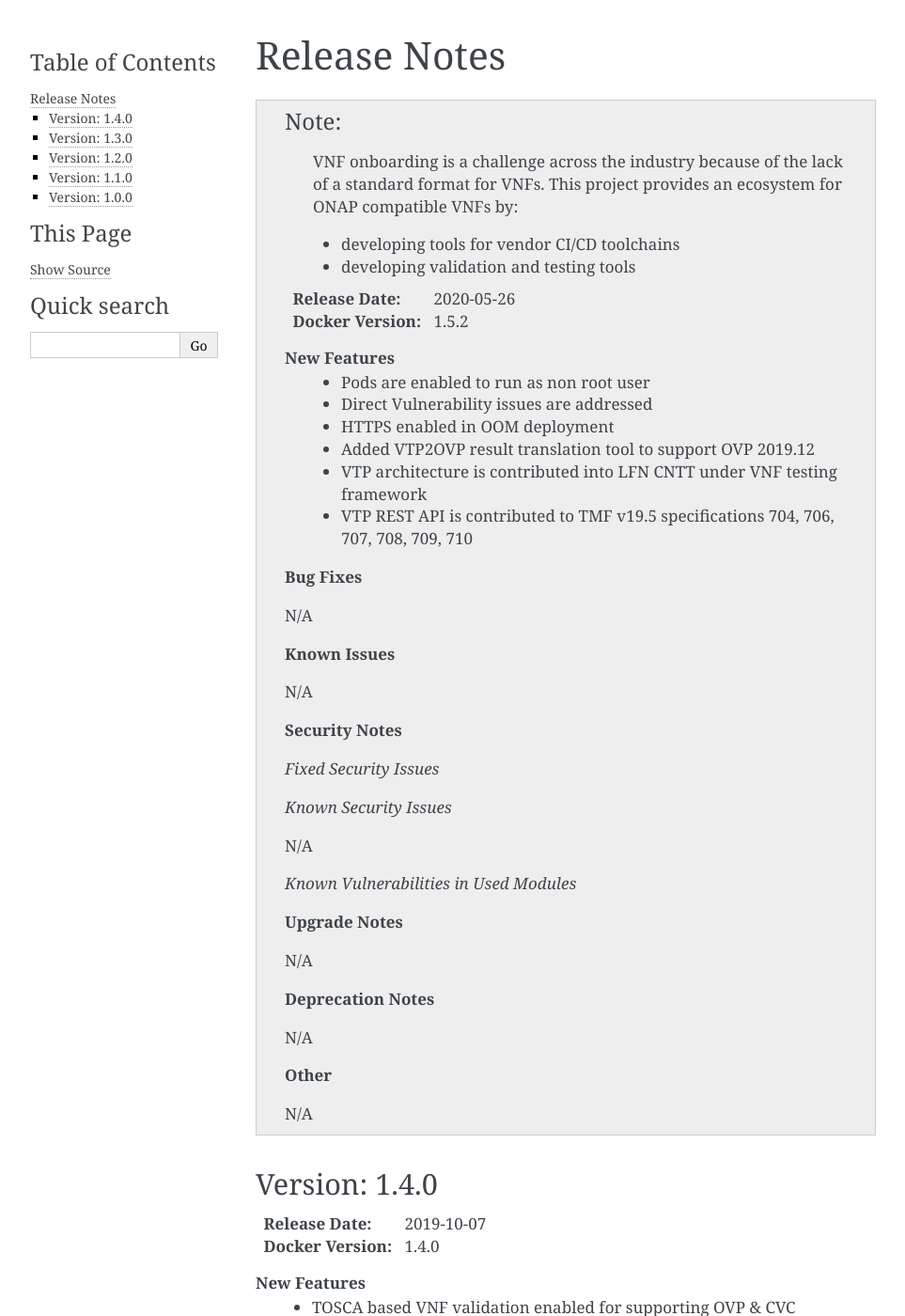
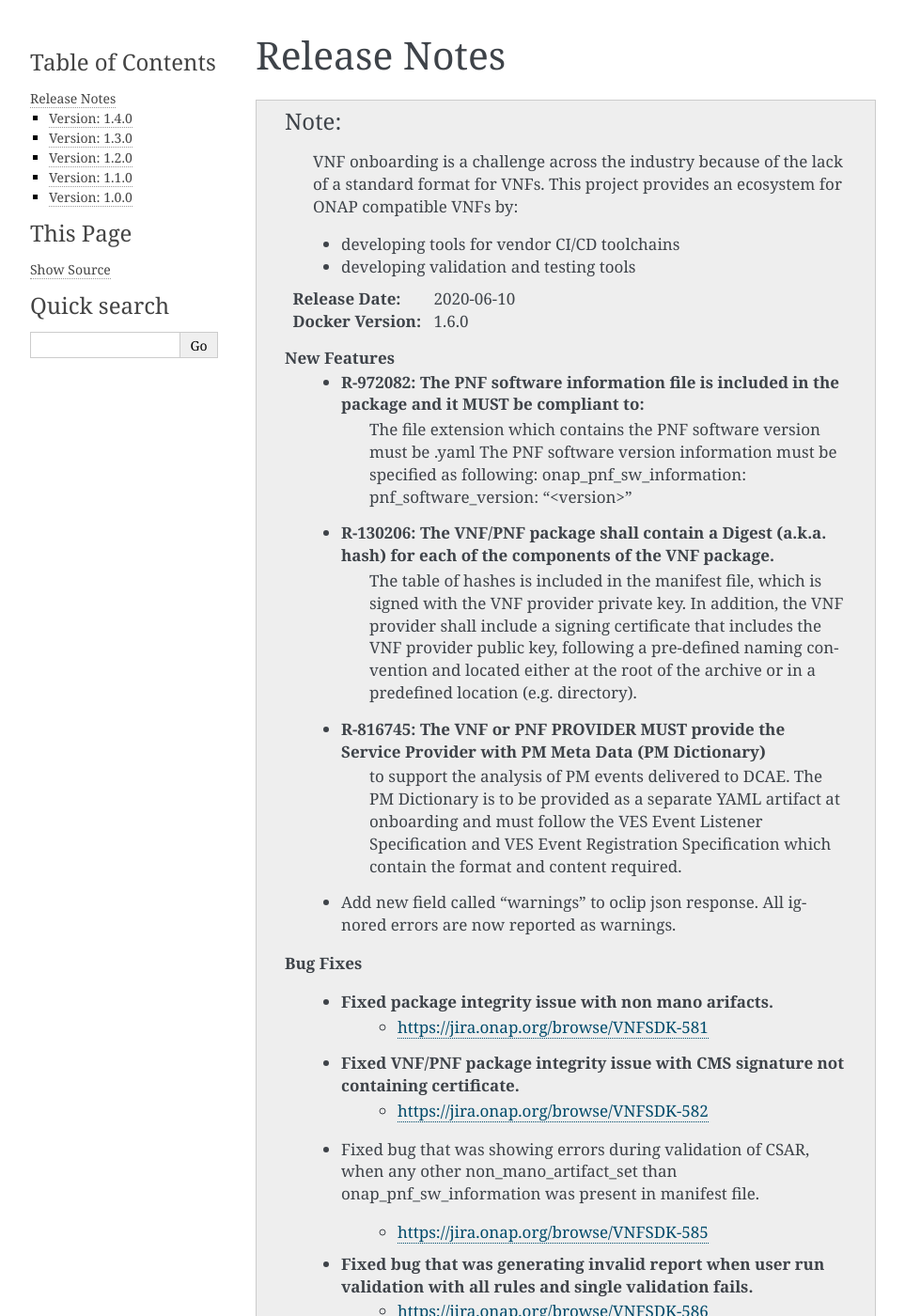
Before and after one commit to onap/vnfsdk-model, a Sphinx documentation site: the page built from docs/release-notes.rst, in a window 1280 px wide and 1400 px high. Shown: the whole window at 94% size, without its empty margins (148-1111 px from the left). Built offline with Sphinx 7.4.7, drawn with Linux system fonts in a browser that asks for light colours; pages that are not in the unit, such as notebooks, are missing from menus; some of the changed text lies outside the part shown.

Commit message:
Update release-notes with version 1.6.0.
Signed-off-by: Bartosz Gardziejewski <bartosz.gardziejewski@nokia.com>
Change-Id: I3937fb95adf36aa4dceff9df37792c43e7566662
Issue-ID: VNFSDK-655

```diff
--- a/docs/release-notes.rst
+++ b/docs/release-notes.rst
@@ -13,6 +13,93 @@ Release Notes
 
    * developing tools for vendor CI/CD toolchains
    * developing validation and testing tools
+
+
+ Version: 1.6.0
+ --------------
+
+ :Release Date: 2020-06-10
+ :Docker Version: 1.6.0
+
+
+ **New Features**
+  * R-972082: The PNF software information file is included in the package and it MUST be compliant to:
+        The file extension which contains the PNF software version must be .yaml
+        The PNF software version information must be specified as following: onap_pnf_sw_information: pnf_software_version:  "<version>"
+  * R-130206: The VNF/PNF package shall contain a Digest (a.k.a. hash) for each of the components of the VNF package.
+        The table of hashes is included in the manifest file, which is signed with the VNF provider private key.
+        In addition, the VNF provider shall include a signing certificate that includes the VNF provider public key,
+        following a pre-defined naming convention and located either at the root of the archive or in a predefined location (e.g. directory).
+  * R-816745: The VNF or PNF PROVIDER MUST provide the Service Provider with PM Meta Data (PM Dictionary)
+        to support the analysis of PM events delivered to DCAE. The PM Dictionary is to be provided as a separate YAML artifact at onboarding and must follow
+        the VES Event Listener Specification and VES Event Registration Specification
+        which contain the format and content required.
+  * Add new field called "warnings" to oclip json response. All ignored errors are now reported as warnings.
+
+
+ **Bug Fixes**
+
+  * Fixed package integrity issue with non mano arifacts.
+     - https://jira.onap.org/browse/VNFSDK-581
+  * Fixed VNF/PNF package integrity issue with CMS signature not containing certificate.
+     - https://jira.onap.org/browse/VNFSDK-582
+  * Fixed bug that was showing errors during validation of CSAR,
+    when any other non_mano_artifact_set than onap_pnf_sw_information was present in manifest file.
+     - https://jira.onap.org/browse/VNFSDK-585
+  * Fixed bug that was generating invalid report when user run validation with all rules and single validation fails.
+     - https://jira.onap.org/browse/VNFSDK-586
+  * Fixed bug that was causing problem with loading rules properties.
+     - https://jira.onap.org/browse/VNFSDK-587
+  * Fixed package security SOL004 Option 1 make rule less restrictive as this rule is not implemented in SDC Onboarding
+     - https://jira.onap.org/browse/VNFSDK-595
+  * Fixed VNFSDK doesn't check if all files in package are listed in manifest file
+     - https://jira.onap.org/browse/VNFSDK-583
+  * Fixed rule R01123 that was reporting all files in ZIP as not present in manifest
+     - https://jira.onap.org/browse/VNFSDK-583
+  * Fixed rule R816745 that wasn't sending all exceptions connected with YAML parsing as validation error
+     - https://jira.onap.org/browse/VNFSDK-644
+  * Fixed rule R816745 that was searching for the path to PM_Dictionary in manifest file under name source,
+      instead of Source (starting with a capital letter).
+      Now  both versions (source and Source) are accepted by this rule.
+     - https://jira.onap.org/browse/VNFSDK-645
+  * Fixed rule R130206 CMS and certificate searching and validation mechanism
+     - https://jira.onap.org/browse/VNFSDK-595
+
+
+ **Known Issues**
+
+ N/A
+
+ **Security Notes**
+
+ * Fixed Security Issues*
+
+  * Upgraded from java 8 to java 11
+    - https://jira.onap.org/browse/VNFSDK-646
+  * Added non-vulnerable log4j version
+    - https://jira.onap.org/browse/VNFSDK-553
+  * Update certs expiration date from default 30 days to 730 days (2 years)
+    - https://jira.onap.org/browse/VNFSDK-650
+
+
+ *Known Security Issues*
+
+ N/A
+
+ *Known Vulnerabilities in Used Modules*
+
+ **Upgrade Notes**
+
+ N/A
+
+ **Deprecation Notes**
+
+ N/A
+
+ **Other**
+
+ N/A
+
 
  Version: 1.5.2
  --------------
```
